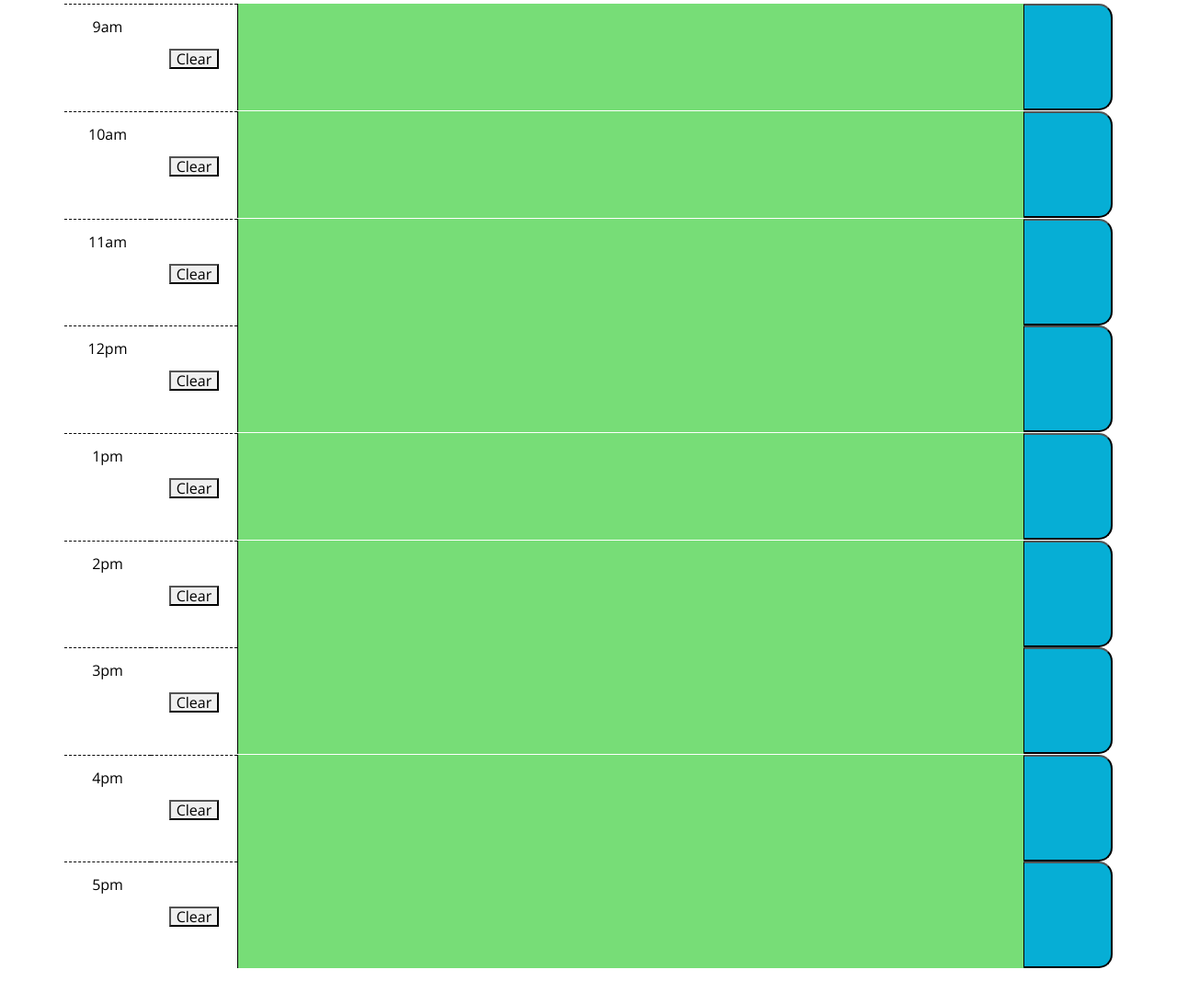
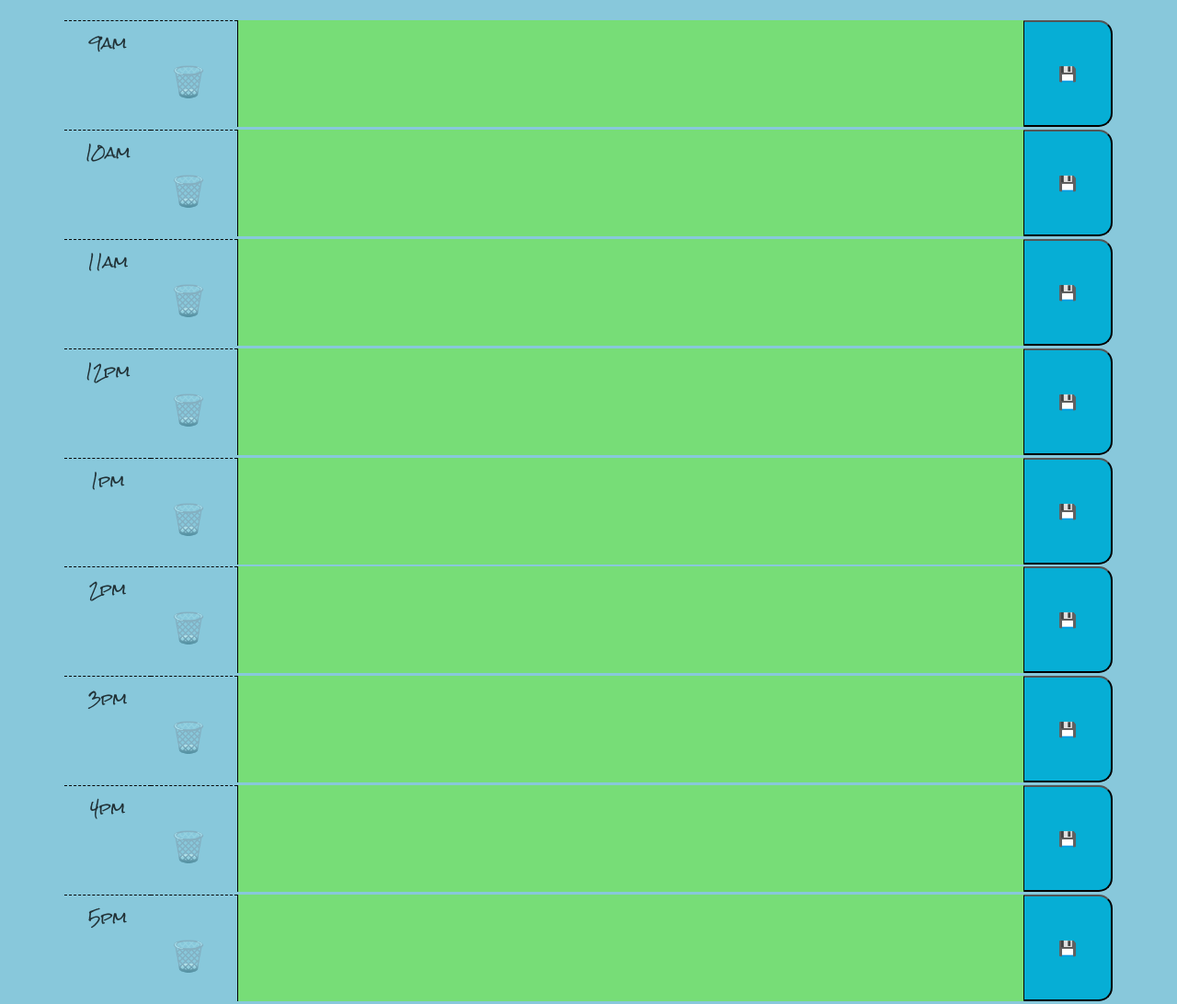
Before and after one commit to HammontreeWebDev/Work-Day-Scheduler, a plain HTML site: page index.html in a window 1280 px wide. Shown: the part 333-1425 px from the top of the page at 92% size. Before the commit the page ends 1386 px from the top, so only its background shows below. Drawn offline with nearby package versions, Linux system fonts and the light colour scheme; a web font is replaced by a local one.

Commit message:
Final style completed.

```diff
--- a/assets/css/style.css
+++ b/assets/css/style.css
@@ -1,7 +1,16 @@
+:root {
+  --main-bg:#70A5B5;
+  --body-bg:#88C8DB;
+  --accent:#97DFF5;
+  --main-text:#213136;
+  --second-text:#496B75;
+}
+
 body {
   font-family: 'Open Sans', sans-serif;
   font-size: 16px;
   line-height: 1;
+  background-color: var(--body-bg);
 }
 
 textarea {
@@ -15,10 +24,10 @@ textarea {
 
 .jumbotron {
   text-align: center;
-  background-color: transparent;
+  background-color: var(--main-bg);
   color: black;
   border-radius: 0;
-  border-bottom: 10px solid black;
+  border-bottom: 10px solid var(--accent);
 }
 
 .description {
@@ -28,11 +37,10 @@ textarea {
 .row {
   white-space: pre-wrap;
   height: 80px;
-  border-top: 1px solid white;
 }
 
 .hour {
-  background-color: #ffffff;
+  background-color: var(--body-bg)
   color: #000000;
   border-top: 1px dashed #000000;
 }
@@ -66,7 +74,8 @@ textarea {
 }
 
 .custom-margin {
-  margin-bottom: 3.3%;
+  margin-bottom: 3.5%;
+  margin-top: 3.5%;
 }
 
 /* I realized AFTER I wrote the javascript that the timeblock class is technically in the wrong place... So, I'm applying the correct styling meant for the time block here and deleting the time block class from CSS for styling purposes and keeping it in the HTML since my js is relying on it */
@@ -75,3 +84,27 @@ textarea {
   text-align: center;
   border-radius: 15px;
 }
+
+.title-text {
+  font-family: 'Rock Salt', cursive;
+  color: var(--main-text);
+}
+
+.writing-text {
+  font-family: 'Reenie Beanie', cursive;
+  font-size: 200%;
+  color: var(--second-text);
+}
+
+.note-taking-text {
+  font-family: 'Hachi Maru Pop', cursive;
+}
+
+.button-style {
+display: flex;
+justify-content: center;
+align-items: center;
+background: none;
+border: none;
+font-size: 200%;
+}
--- a/index.html
+++ b/index.html
@@ -9,115 +9,119 @@
   <link rel="stylesheet" href="https://use.fontawesome.com/releases/v5.8.1/css/all.css"
     integrity="sha384-50oBUHEmvpQ+1lW4y57PTFmhCaXp0ML5d60M1M7uH2+nqUivzIebhndOJK28anvf" crossorigin="anonymous" />
   <link href="https://fonts.googleapis.com/css?family=Open+Sans&display=swap" rel="stylesheet" />
+  <link rel="preconnect" href="https://fonts.googleapis.com">
+  <link rel="preconnect" href="https://fonts.gstatic.com" crossorigin>
+  <link href="https://fonts.googleapis.com/css2?family=Reenie+Beanie&family=Rock+Salt&display=swap" rel="stylesheet">
+  <link href="https://fonts.googleapis.com/css2?family=Hachi+Maru+Pop&display=swap" rel="stylesheet">
   <link rel="stylesheet" href="assets/css/style.css" />
   <title>Work Day Scheduler</title>
 </head>
 
 <body>
   <header class="jumbotron">
-    <h1 class="display-3">Work Day Scheduler</h1>
-    <p class="lead">A simple calendar app for scheduling your work day</p>
-    <p id="currentDay" class="lead"></p>
+    <h1 class="display-3 title-text">Work Day Scheduler</h1>
+    <p class="lead writing-text">A simple calendar app for scheduling your work day</p>
+    <p id="currentDay" class="lead title-text"></p>
   </header>
   <div class="container">
     <!-- Timeblocks go here -->
 
     <div class="row custom-margin custom-time-block">
 
-      <p class="col hour pt-3">9am</p>
+      <p class="col hour pt-3 title-text">9am</p>
       <div class="col hour pt-3 clearBtn">
-        <button id="clear-9" >Clear</button>
+        <button id="clear-9" class="button-style">🗑️</button>
       </div>
       <textarea name="toDo" id="9am" cols="30" rows="6" class="col-9 time-block description"></textarea>
-      <button class="saveBtn col"></button>
+      <button class="saveBtn col">💾</button>
 
     </div>
 
     <div class="row custom-margin custom-time-block">
 
-      <p class="col hour pt-3">10am</p>
+      <p class="col hour pt-3 title-text">10am</p>
       <div class="col hour pt-3 clearBtn">
-        <button id="clear-10" >Clear</button>
+        <button id="clear-10" class="button-style">🗑️</button>
       </div>
       <textarea name="toDo" id="10am" cols="30" rows="6" class="col-9 time-block description"></textarea>
-      <button class="saveBtn col"></button>
+      <button class="saveBtn col">💾</button>
 
     </div>
 
     <div class="row custom-margin custom-time-block">
 
-      <p class="col hour pt-3">11am</p>
+      <p class="col hour pt-3 title-text">11am</p>
       <div class="col hour pt-3 clearBtn">
-        <button id="clear-11" >Clear</button>
+        <button id="clear-11" class="button-style">🗑️</button>
       </div>
       <textarea name="toDo" id="11am" cols="30" rows="6" class="col-9 time-block description"></textarea>
-      <button class="saveBtn col"></button>
+      <button class="saveBtn col">💾</button>
 
     </div>
 
     <div class="row custom-margin custom-time-block">
 
-      <p class="col hour pt-3">12pm</p>
+      <p class="col hour pt-3 title-text">12pm</p>
       <div class="col hour pt-3 clearBtn">
-        <button id="clear-12" >Clear</button>
+        <button id="clear-12" class="button-style">🗑️</button>
       </div>
       <textarea name="toDo" id="12pm" cols="30" rows="6" class="col-9 time-block description"></textarea>
-      <button class="saveBtn col"></button>
+      <button class="saveBtn col">💾</button>
 
     </div>
 
     <div class="row custom-margin custom-time-block">
 
-      <p class="col hour pt-3">1pm</p>
+      <p class="col hour pt-3 title-text">1pm</p>
       <div class="col hour pt-3 clearBtn">
-        <button id="clear-13" >Clear</button>
+        <button id="clear-13" class="button-style">🗑️</button>
       </div>
       <textarea name="toDo" id="1pm" cols="30" rows="6" class="col-9 time-block description"></textarea>
-      <button class="saveBtn col"></button>
+      <button class="saveBtn col">💾</button>
 
     </div>
 
     <div class="row custom-margin custom-time-block">
 
-      <p class="col hour pt-3">2pm</p>
+      <p class="col hour pt-3 title-text">2pm</p>
       <div class="col hour pt-3 clearBtn">
-        <button id="clear-14" >Clear</button>
+        <button id="clear-14" class="button-style">🗑️</button>
       </div>
       <textarea name="toDo" id="2pm" cols="30" rows="6" class="col-9 time-block description"></textarea>
-      <button class="saveBtn col"></button>
+      <button class="saveBtn col">💾</button>
 
     </div>
 
     <div class="row custom-margin custom-time-block">
 
-      <p class="col hour pt-3">3pm</p>
+      <p class="col hour pt-3 title-text">3pm</p>
       <div class="col hour pt-3 clearBtn">
-        <button id="clear-15" >Clear</button>
+        <button id="clear-15" class="button-style">🗑️</button>
       </div>
       <textarea name="toDo" id="3pm" cols="30" rows="6" class="col-9 time-block description"></textarea>
-      <button class="saveBtn col"></button>
+      <button class="saveBtn col">💾</button>
 
     </div>
 
     <div class="row custom-margin custom-time-block">
 
-      <p class="col hour pt-3">4pm</p>
+      <p class="col hour pt-3 title-text">4pm</p>
       <div class="col hour pt-3 clearBtn">
-        <button id="clear-16" >Clear</button>
+        <button id="clear-16" class="button-style">🗑️</button>
       </div>
       <textarea name="toDo" id="4pm" cols="30" rows="6" class="col-9 time-block description"></textarea>
-      <button class="saveBtn col"></button>
+      <button class="saveBtn col">💾</button>
 
     </div>
 
     <div class="row custom-margin custom-time-block">
 
-      <p class="col hour pt-3">5pm</p>
+      <p class="col hour pt-3 title-text">5pm</p>
       <div class="col hour pt-3 clearBtn">
-        <button id="clear-17" >Clear</button>
+        <button id="clear-17" class="button-style">🗑️</button>
       </div>
       <textarea name="toDo" id="5pm" cols="30" rows="6" class="col-9 time-block description"></textarea>
-      <button class="saveBtn col"></button>
+      <button class="saveBtn col">💾</button>
     </div>
   </div>
   <script src="https://cdnjs.cloudflare.com/ajax/libs/jquery/3.2.1/jquery.min.js"></script>
```
